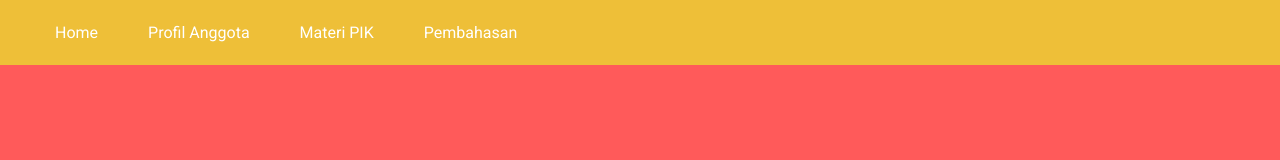
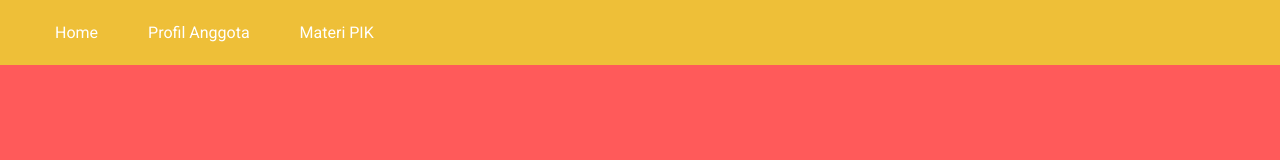
Before and after one commit to rajabindolf/tugas-pik, a plain HTML site: page index.html in a window 1280 px wide. Shown: the top 160 px of the page. Drawn offline with Linux system fonts and the light colour scheme.

Commit message:
Update index.html

```diff
--- a/index.html
+++ b/index.html
@@ -14,7 +14,6 @@
                 <li><a href="index.html">Home</a></li>
                 <li><a href="profile.html">Profil Anggota</a></li>
                 <li><a href="materi.html">Materi PIK</a></li>
-                <li><a href="poto.html">Pembahasan</a></li>
             </ul>
         </div>
    </nav>
```
